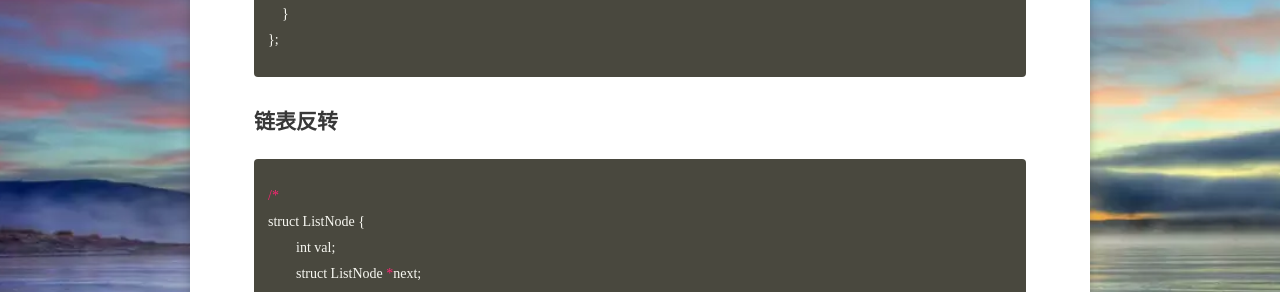
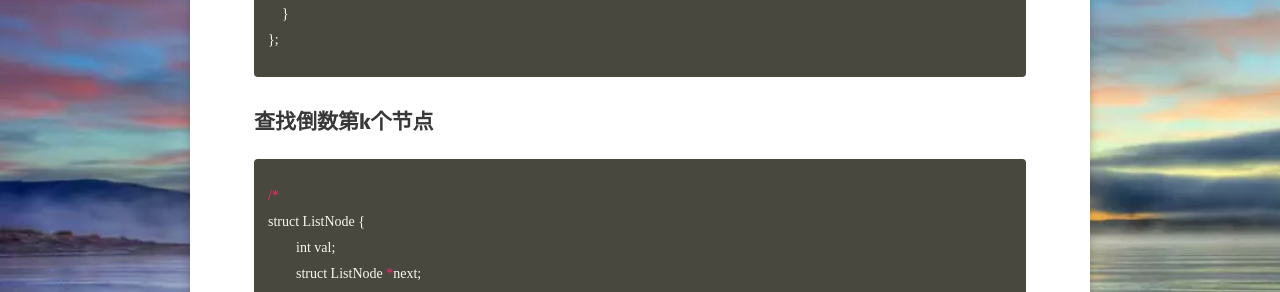
Before and after one commit to xmxxiong/xmxxiong.github.io, a Jekyll site: the page built from _posts/2018-05-08-链表反转-C++-post.md, in a window 1280 px wide. Shown: the part 1149-1441 px from the top of the page. Built offline with Jekyll 4.4.1, drawn with Linux system fonts in a browser that asks for light colours; some web fonts are replaced; comment, search, counter and statistics services are not loaded.

Commit message:
change title

```diff
--- a/_posts/2018-05-08-链表反转-C++-post.md
+++ b/_posts/2018-05-08-链表反转-C++-post.md
@@ -40,7 +40,7 @@ public:
 };
 {% endhighlight %}
 
-## **链表反转**
+## **查找倒数第k个节点**
 {% highlight python %}
 /*
 struct ListNode {
```
